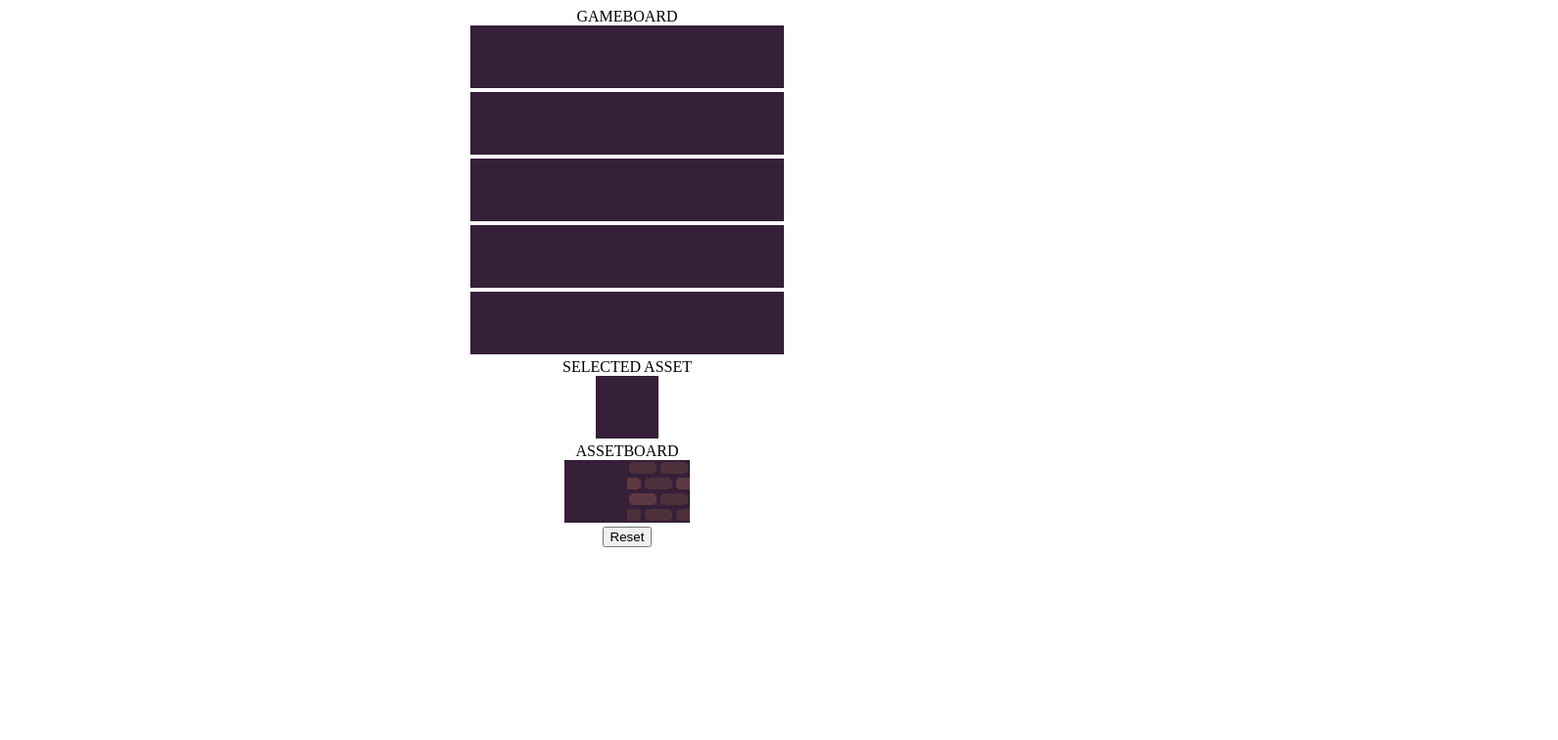
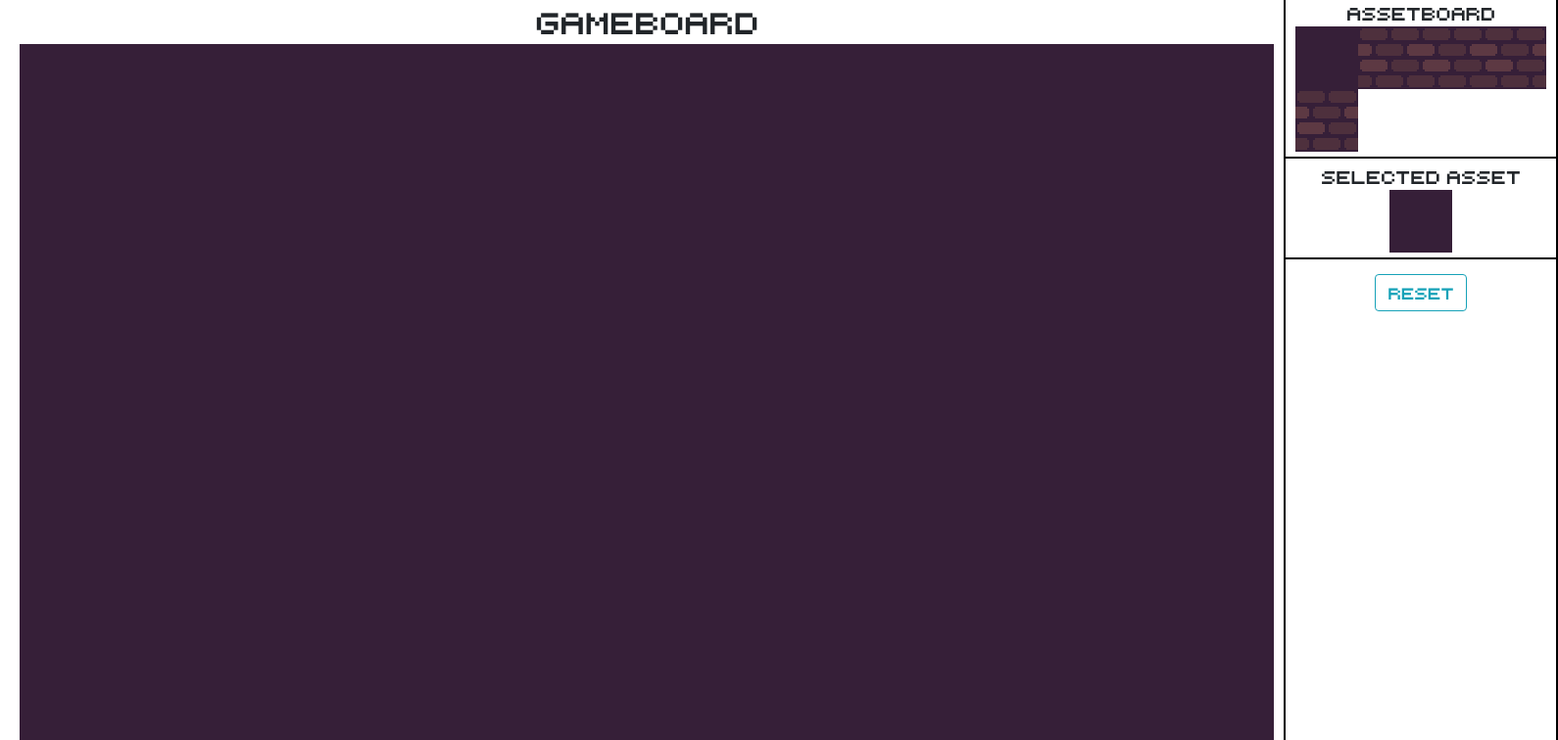
Before and after one commit to yuna878/night-bite-level-editor, a React (Create React App) app: page / in a window 1280 px wide. Shown: the top 756 px of the page at 98% size, 1590 px wide, since content can reach past the window. Built offline with nearby package versions, Linux system fonts and the light colour scheme.

Commit message:
Basic layout

```diff
--- a/package.json
+++ b/package.json
@@ -6,9 +6,11 @@
     "@testing-library/jest-dom": "^4.2.4",
     "@testing-library/react": "^9.3.2",
     "@testing-library/user-event": "^7.1.2",
+    "bootstrap": "^4.4.1",
     "react": "^16.13.1",
     "react-dom": "^16.13.1",
-    "react-scripts": "3.4.1"
+    "react-scripts": "3.4.1",
+    "reactstrap": "^8.4.1"
   },
   "scripts": {
     "start": "react-scripts start",
--- a/src/App.css
+++ b/src/App.css
@@ -1,3 +1,48 @@
+@font-face {
+  font-family: RetroGame;
+  src: url(./assets/RetroGame.ttf);
+}
+
 .App {
+  display: flex;
+  flex-direction: row;
+  font-family: RetroGame;
+  font-size: 30px;
   text-align: center;
+  white-space: nowrap;
 }
+
+.GameBoard {
+  display: flex;
+  flex-direction: column;
+  margin-left: 10px;
+}
+
+.Assets {
+  font-size: 18px;
+  display: flex;
+  flex-direction: column;
+  border-left: 2px solid black;
+  border-right: 2px solid black;
+}
+
+.SelectedAsset,
+.ResetButton {
+  margin-top: 5px;
+  padding-top: 5px;
+  border-top: 2px solid black;
+}
+
+.GameBoard-row,
+.AssetBoard-row {
+  margin: 0;
+  line-height: 0px;
+  display: flex;
+  padding-left: 10px;
+  padding-right: 10px;
+}
+
+Button {
+  margin-top: 10px;
+  font-family: RetroGame;
+}
--- a/src/App.js
+++ b/src/App.js
@@ -1,17 +1,19 @@
 /* eslint-disable prefer-const */
 /* eslint-disable no-plusplus */
 import React from 'react';
+import { Button } from 'reactstrap';
+import 'bootstrap/dist/css/bootstrap.css';
 import './App.css';
 import FLOOR_TILES from './tiles';
 
-const assetBoardCol = 3;
+const assetBoardCol = 4;
 
 class App extends React.Component {
   constructor(props) {
     super(props);
     this.state = {
-      boardRows: 5,
-      boardCols: 5,
+      boardRows: 14,
+      boardCols: 20,
       board: [],
       selectedAsset: FLOOR_TILES[0],
       assetBoardFloor: [],
@@ -22,7 +24,6 @@ class App extends React.Component {
   componentDidMount() {
     // Initialize board
     this.resetBoard();
-
     // Initialize assets
     let assetBoardFloor = this.initializeAsset(FLOOR_TILES);
     this.setState({ assetBoardFloor });
@@ -30,7 +31,7 @@ class App extends React.Component {
 
   initializeAsset(assetList) {
     const newBoard = [];
-    while (assetList.length != 0) {
+    while (assetList.length !== 0) {
       newBoard.push(assetList.splice(0, assetBoardCol));
     }
     return newBoard;
@@ -112,20 +113,28 @@ class App extends React.Component {
     const { selectedAsset, assetBoardFloor } = this.state;
     return (
       <div className="App">
-        <h>GAMEBOARD</h>
-        <div className="GameBoard">{this.renderGameBoard()}</div>
+        <div className="GameBoard">
+          <h>GAMEBOARD</h>
+          {this.renderGameBoard()}
+        </div>
+        <div className="Assets">
+          <div className="AssetBoard">
+            <h>ASSETBOARD</h>
+            {this.renderAssetBoard(assetBoardFloor)}
+          </div>
 
-        <h>SELECTED ASSET</h>
-        <div className="SelectedAsset">
-          <img className="SelectedAsset" src={require(`./assets/${selectedAsset}`)} />
+          <div className="SelectedAsset">
+            <h>SELECTED ASSET</h>
+            <br />
+            <img className="SelectedAssetImg" src={require(`./assets/${selectedAsset}`)} />
+          </div>
+
+          <div className="ResetButton">
+            <Button outline color="info" type="button" onClick={() => this.resetBoard()}>
+              Reset
+            </Button>
+          </div>
         </div>
-
-        <h>ASSETBOARD</h>
-        <div className="AssetBoard">{this.renderAssetBoard(assetBoardFloor)}</div>
-
-        <button type="button" onClick={() => this.resetBoard()}>
-          Reset
-        </button>
       </div>
     );
   }
--- a/src/tiles.js
+++ b/src/tiles.js
@@ -1,3 +1,9 @@
-const FLOOR_TILES = ['floor/ground_64.png', 'floor/groundbrick_64.png'];
+const FLOOR_TILES = [
+  'floor/ground_64.png',
+  'floor/groundbrick_64.png',
+  'floor/groundbrick_64.png',
+  'floor/groundbrick_64.png',
+  'floor/groundbrick_64.png',
+];
 
 export default FLOOR_TILES;
```
Also changed, not shown: src/assets/RetroGame.ttf (added), 1 other file (tests, documents, lock files or other folders).
